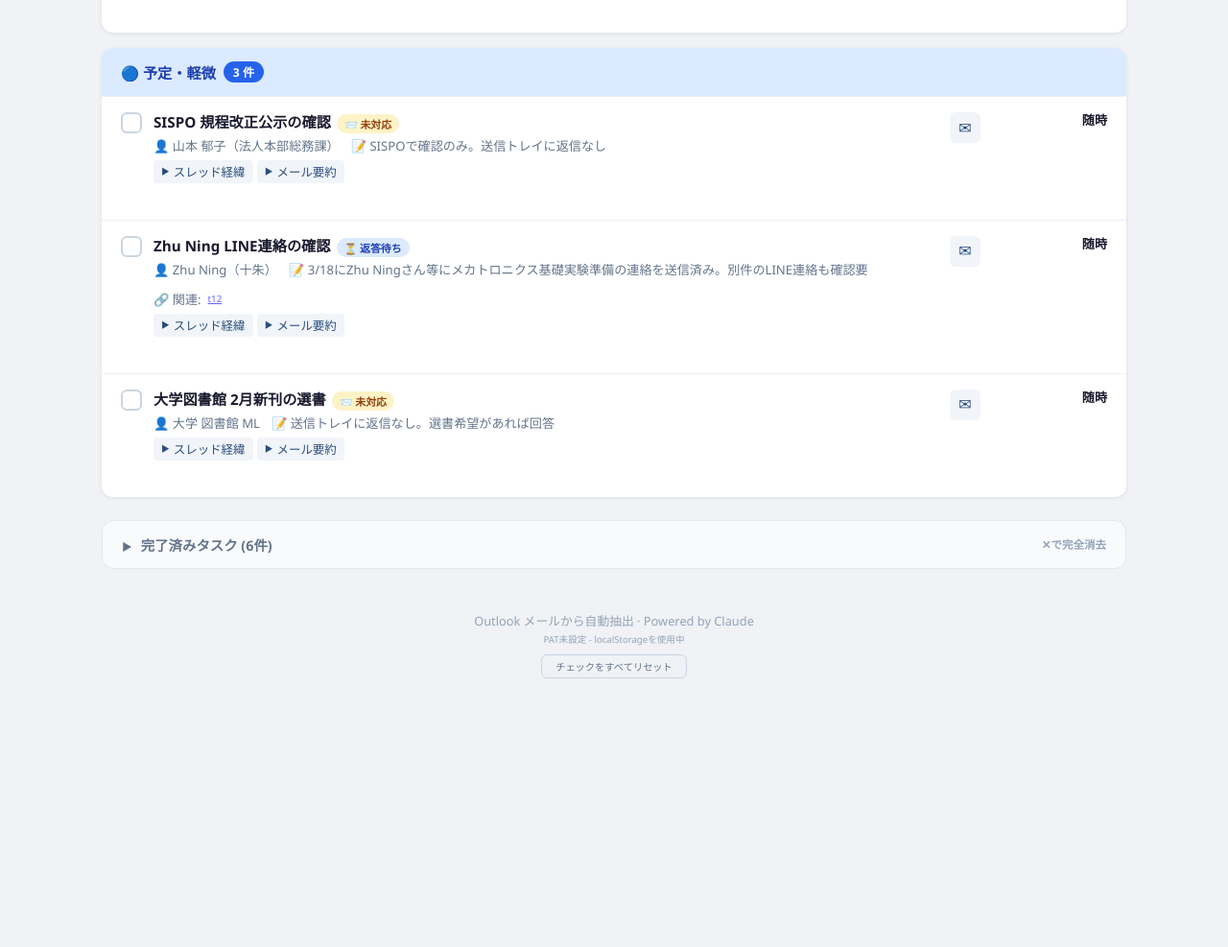
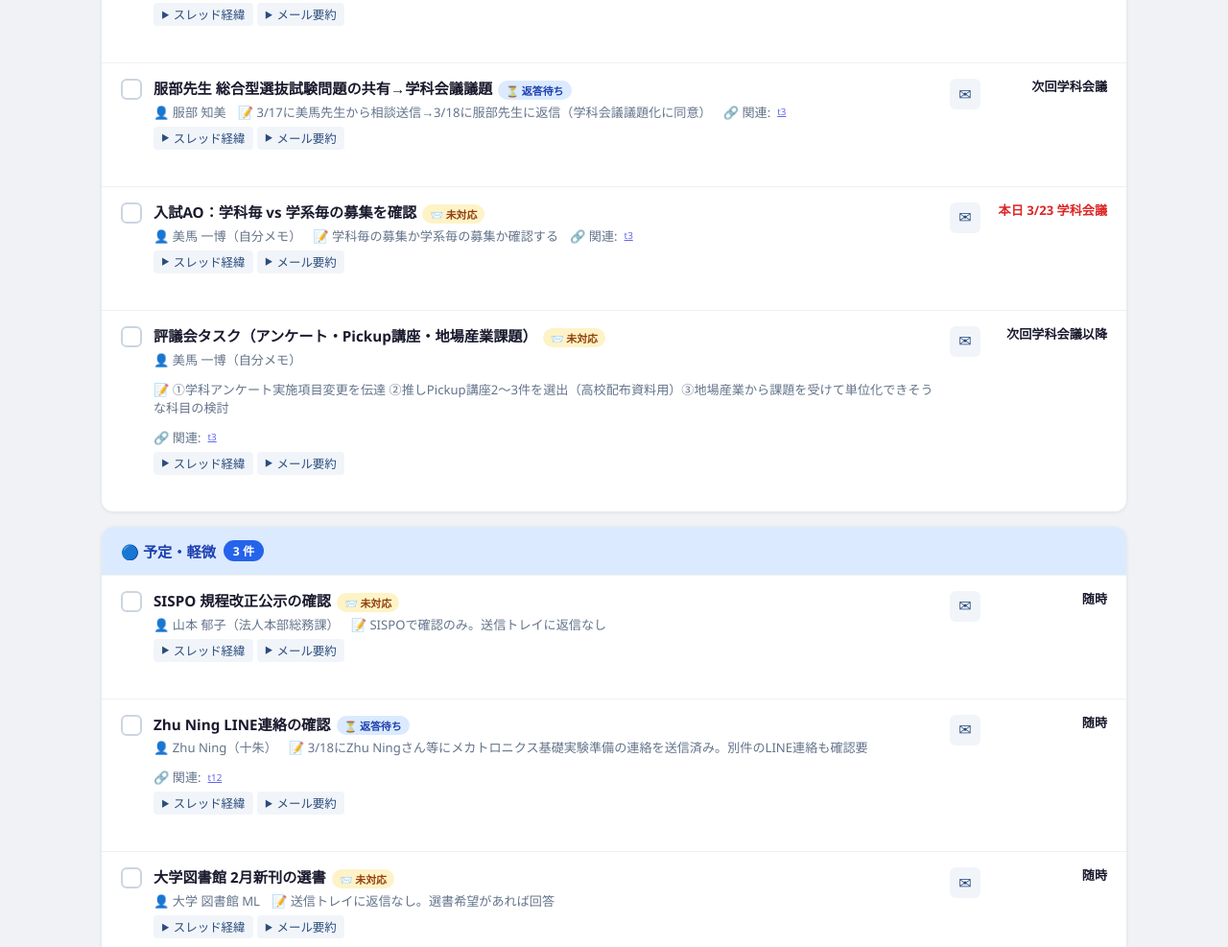
Before and after one commit to kukuri3/daily-tasks, a plain HTML site: page index.html in a window 1280 px wide. Shown: the part 1797-2784 px from the top of the page at 96% size. Before the commit the page ends 2524 px from the top, so only its background shows below. Drawn offline with Linux system fonts and the light colour scheme.

Commit message:
Update tasks 2026-03-23

```diff
--- a/index.html
+++ b/index.html
@@ -147,7 +147,7 @@ body{font-family:'Segoe UI','Hiragino Sans','Meiryo',sans-serif;background:#f0f2
 <div>
 <h1>Daily Tasks</h1>
 <div class="date" id="dateDisplay"></div>
-<div class="last-scan">📡 スキャン: <span class="scan-time">2026/03/23 09:30</span> ｜ 🔨 ビルド: <span class="scan-time">2026/03/23 10:05</span></div>
+<div class="last-scan">📡 スキャン: <span class="scan-time">2026/03/23 09:30</span> ｜ 🔨 ビルド: <span class="scan-time">2026/03/23 11:38</span></div>
 </div>
 <div class="header-right">
 <div class="progress" id="progressDisplay">0 / 0 完了<span class="sync-dot disconnected" id="syncDot" title="GitHub未接続"></span></div>
@@ -543,6 +543,61 @@ const tasks = [
     "related_threads": [
       "t3"
     ]
+  },
+  {
+    "id": "t22",
+    "priority": "high",
+    "title": "来年度授業準備（コンピュータ入門・実践技術者・メカトロ基礎実験）",
+    "from": "美馬 一博（自分メモ）",
+    "fromEmail": "mima.kazuhiro@sist.ac.jp",
+    "mailDate": "2026-03-23",
+    "mailSubject": "来年度授業準備",
+    "deadline": "4月開講前",
+    "urgent": true,
+    "note": "①コンピュータ入門 日程確認 ②実践技術者講座 iLearn更新 ③メカトロニクス基礎実験 学生振り分け",
+    "summary": "来年度の授業準備として3件の作業が必要。コンピュータ入門の日程確認、実践技術者講座のiLearn更新、メカトロニクス基礎実験の学生振り分け。",
+    "thread_status": "open",
+    "thread_summary": "3/23 8:54 自分宛メモ送信。3件の授業準備タスク。",
+    "related_threads": [
+      "t2",
+      "t12"
+    ]
+  },
+  {
+    "id": "t23",
+    "priority": "mid",
+    "title": "入試AO：学科毎 vs 学系毎の募集を確認",
+    "from": "美馬 一博（自分メモ）",
+    "fromEmail": "mima.kazuhiro@sist.ac.jp",
+    "mailDate": "2026-03-23",
+    "mailSubject": "入試AO委員会タスク",
+    "deadline": "本日 3/23 学科会議",
+    "urgent": true,
+    "note": "学科毎の募集か学系毎の募集か確認する",
+    "summary": "入試AO委員会の宿題。学科毎の募集か学系毎の募集かを確認する必要あり。",
+    "thread_status": "open",
+    "thread_summary": "3/23 8:08 自分宛メモ送信。本日14:00の学科会議で確認予定。",
+    "related_threads": [
+      "t3"
+    ]
+  },
+  {
+    "id": "t24",
+    "priority": "mid",
+    "title": "評議会タスク（アンケート・Pickup講座・地場産業課題）",
+    "from": "美馬 一博（自分メモ）",
+    "fromEmail": "mima.kazuhiro@sist.ac.jp",
+    "mailDate": "2026-03-23",
+    "mailSubject": "評議会タスク",
+    "deadline": "次回学科会議以降",
+    "urgent": false,
+    "note": "①学科アンケート実施項目変更を伝達 ②推しPickup講座2〜3件を選出（高校配布資料用）③地場産業から課題を受けて単位化できそうな科目の検討",
+    "summary": "評議会からの宿題3件。学科アンケート変更の伝達、講師リスト用のPickup講座選出、地場産業との連携科目の検討。",
+    "thread_status": "open",
+    "thread_summary": "3/23 7:43 自分宛メモ送信。評議会報告に基づく3つのアクションアイテム。",
+    "related_threads": [
+      "t3"
+    ]
   }
 ];
 const completedTasks = [
```
